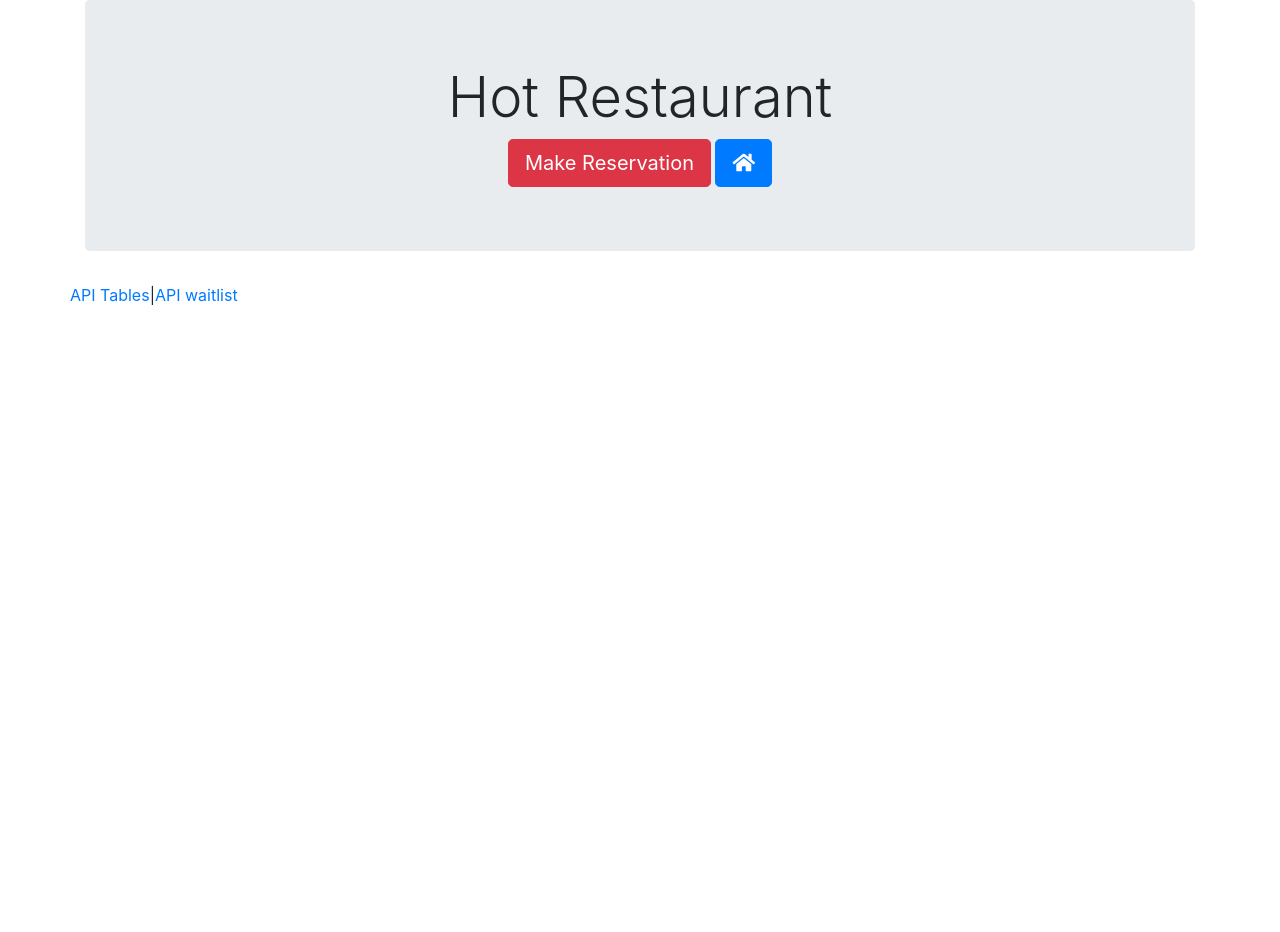
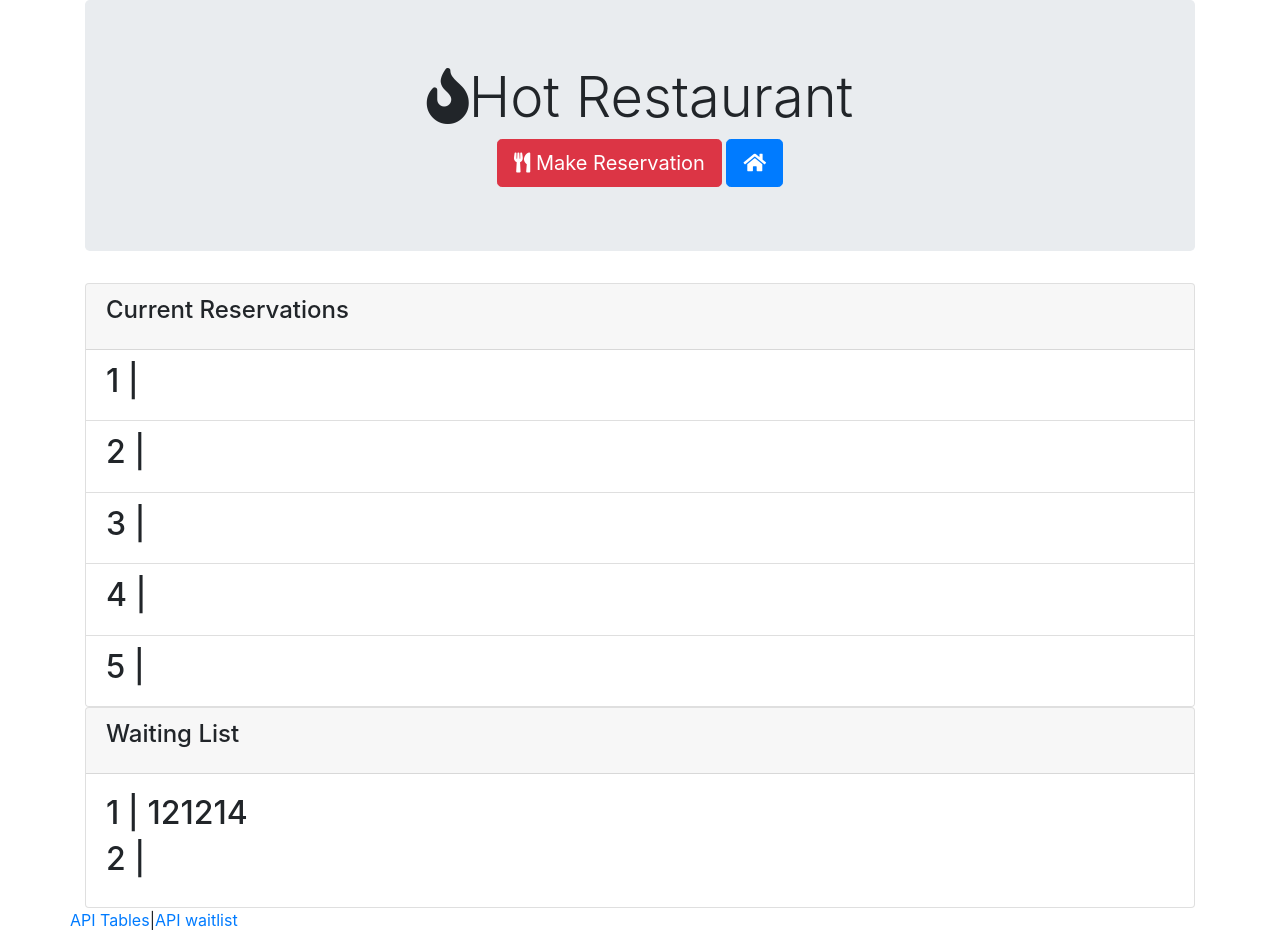
Before and after one commit to ajlaroche/HotRestaurant, a website: page tables.html in a window 1280 px wide. Before the commit the page ends 800 px from the top, so only its background shows below. Drawn offline with nearby package versions, Linux system fonts and the light colour scheme.

Commit message:
icons added

```diff
--- a/tables.html
+++ b/tables.html
@@ -15,22 +15,73 @@
 <body>
     <div class="container">
         <div class="jumbotron mx-auto ">
-            <h1 class="display-4 text-center">Hot Restaurant</h1>
+            <h1 class="display-4 text-center"> <i class="fas fa-fire"></i>Hot Restaurant</h1>
             <!-- <p class="lead">This is a simple hero unit, a simple jumbotron-style component for calling extra attention to featured content or information.</p> -->
             <!-- <hr class="my-4">
         <p>It uses utility classes for typography and spacing to space content out within the larger container.</p> -->
             <div class="text-center">
-                <a class="btn btn-danger btn-lg" href="#" role="button">Make Reservation</a>
-                <a class="btn btn-primary btn-lg" href="#" role="button"><i class="fas fa-home"></i></a>
+                <a class="btn btn-danger btn-lg" href="#" role="button"><i class="fas fa-utensils"></i> Make Reservation</a>
+                <a class="btn btn-primary btn-lg" href="#" role="button">
+                    <i class="fas fa-home"></i>
+                </a>
 
             </div>
         </div>
+
+        <div class="row">
+
+            <div class="col-lg-12">
+                <!-- Current Tables in Use -->
+                <div class="card card-default">
+                    <div class="card-header">
+                        <h4 class="card-title">Current Reservations</h4>
+                    </div>
+                    <ul class="list-group list-group-flush" id="tableSection">
+                        <li class="list-group-item" id="tablecard-text-01">
+                            <h2>
+                                <span class="label label-primary">1</span> | </h2>
+                        </li>
+                        <li class="list-group-item" id="tablecard-text-11">
+                            <h2>
+                                <span class="label label-primary">2</span> | </h2>
+                        </li>
+                        <li class="list-group-item" id="tablecard-text-21">
+                            <h2>
+                                <span class="label label-primary">3</span> | </h2>
+                        </li>
+                        <li class="list-group-item" id="tablecard-text-31">
+                            <h2>
+                                <span class="label label-primary">4</span> | </h2>
+                        </li>
+                        <li class="list-group-item" id="tablecard-text-41">
+                            <h2>
+                                <span class="label label-primary">5</span> | </h2>
+                        </li>
+                    </ul>
+                </div>
+                <!-- Waiting List card -->
+                <div class="card card-default">
+                    <div class="card-header">
+                        <h4 class="card-title">Waiting List</h4>
+                    </div>
+                    <div class="card-body" id="waitlistSection">
+                        <div class="card-text" id="waitlistcard-text-01">
+                            <h2>
+                                <span class="label label-primary">1</span> | 121214</h2>
+                        </div>
+                        <div class="card-text" id="waitlistcard-text-11">
+                            <h2>
+                                <span class="label label-primary">2</span> | </h2>
+                        </div>
+                    </div>
+                </div>
+            </div>
+
+        </div>
         <div class="row directory">
-            <a href="/api/friends">API Tables</a> |
-            <a href="https://github.com/ajlaroche/FriendFinder.git">API waitlist</a>
-        </div>
-
-
+                <a href="/api/friends">API Tables</a> |
+                <a href="https://github.com/ajlaroche/FriendFinder.git">API waitlist</a>
+            </div>
     </div>
 
 
```
Also changed, not shown: index.html (+8 -3 lines), reserve.html (+2 -2 lines).
